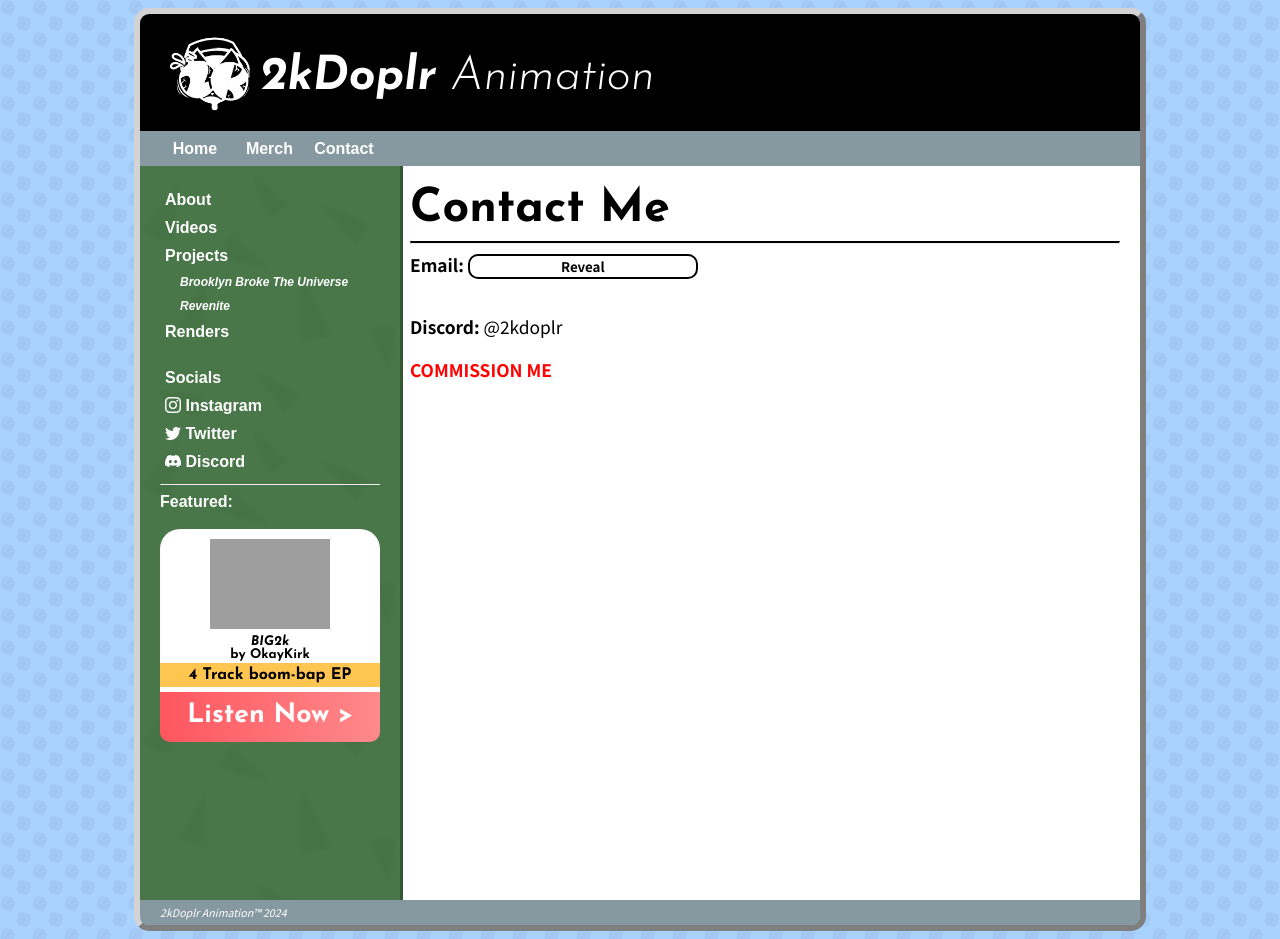
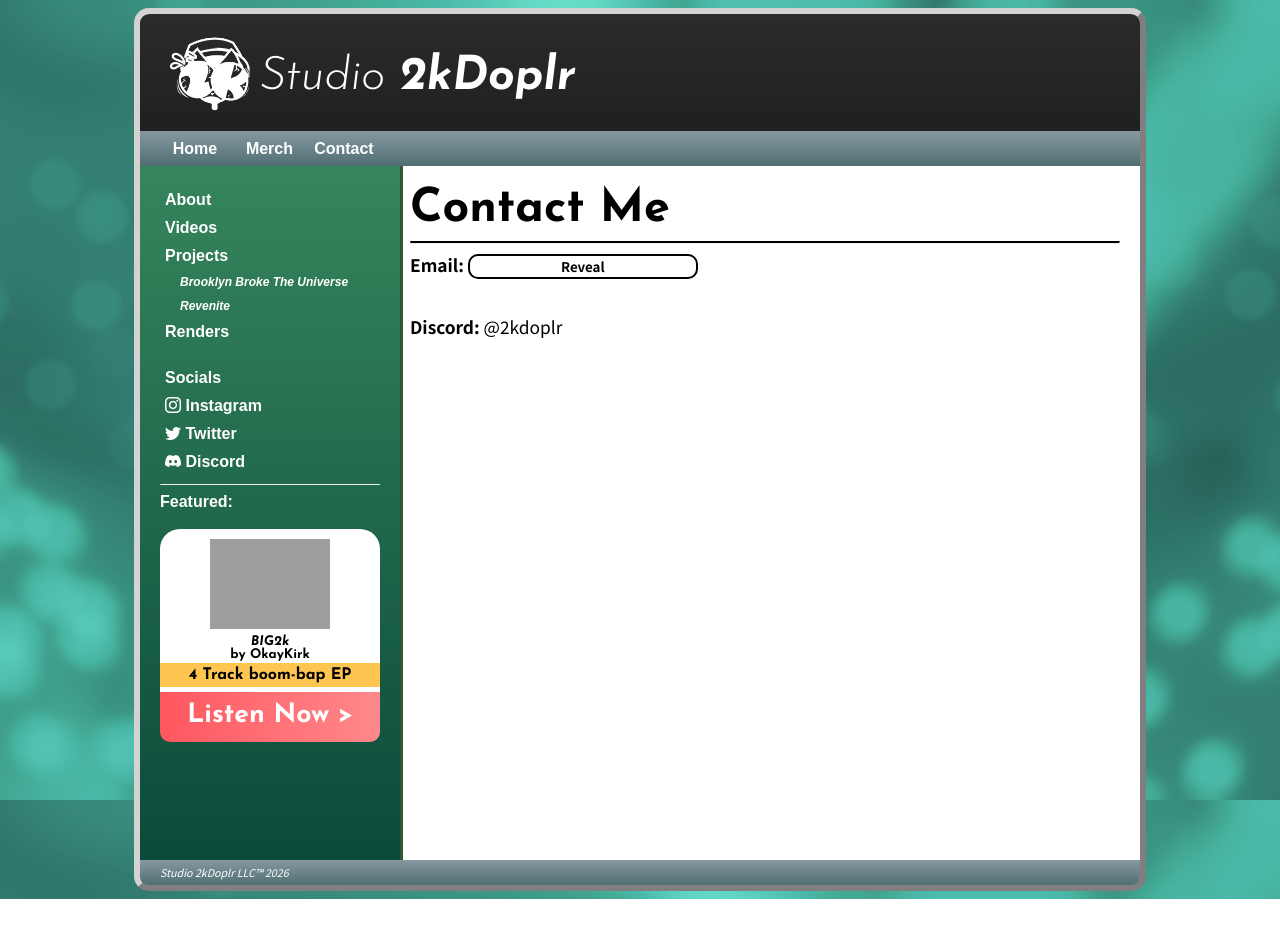
Before and after one commit to DaddyDoplr/mysite, a plain HTML site: page contact/index.html in a window 1280 px wide. After the commit the page ends 899 px from the top, so only its background shows below. Drawn offline with nearby package versions, Linux system fonts and the light colour scheme; grey boxes are pictures that could not be loaded.

Commit message:
Style update

```diff
--- a/contact/index.html
+++ b/contact/index.html
@@ -41,7 +41,7 @@
                 <img src="../assets/images/siteheader.png" alt="2kDoplr Animation Logo"
                 style="width: 80px;float:left;vertical-align: center;margin-top: -20px;margin-right: 10px;">
                 <em>
-                    <h1><b>2kDoplr</b> Animation</h1>
+                    <h1>Studio <b>2kDoplr</b></h1>
                 </em>
             </div>
 
@@ -172,7 +172,7 @@
                     <br>
                     <p><b>Discord:</b> @2kdoplr</p>
 
-                    <a href="../commissionform/index.html" style="color: red; text-decoration: none; font-size: 200%;" target="_blank"><p><b>COMMISSION ME</b></p></a>
+                    <!-- <a href="../commissionform/index.html" style="color: red; text-decoration: none; font-size: 200%;" target="_blank"><p><b>COMMISSION ME</b></p></a> -->
                 </div>
 
             </div>
@@ -181,7 +181,7 @@
             <div class="NavBar" style="
             border-bottom-left-radius: 8px;
             border-bottom-right-radius: 8px;">
-                <p style="color: white;font-size: 8pt;margin: auto;"><em>2kDoplr Animation™ 2024</em></p>
+                <p style="color: white;font-size: 8pt;margin: auto;"><em>Studio 2kDoplr LLC™ 2026</em></p>
             </div>
 
         </div>
--- a/pagestyle.css
+++ b/pagestyle.css
@@ -1,7 +1,8 @@
 body {
     font-family: sans-serif;
-    background-color: #AAD2FF;
-    background-image: url("./assets/images/bgdot.png");
+    background-image: url("./assets/images/bg.png");
+    background-size: cover;
+    background-attachment: fixed;
 }
 
 
@@ -86,7 +87,7 @@ button:hover {
     border-bottom-left-radius: 0px;
     border-bottom-right-radius: 0px;
     color: white;
-    background-color: black;
+    background: linear-gradient(0deg,rgb(32, 32, 32) 0%, rgb(41, 43, 44) 100%);
     background-clip: padding-box, content-box;
     cursor: default;
 }
@@ -97,7 +98,7 @@ button:hover {
     padding: 20px;
     padding-top: 5px;
     padding-bottom: 5px;
-    background-color: #8698A0;
+    background: linear-gradient(0deg,rgba(80, 111, 115, 1) 0%, rgba(134, 152, 160, 1) 100%);
     cursor: default;
 }
 #NavButton {
@@ -120,9 +121,8 @@ button:hover {
 /* Sidebar */
 .SideBar {
     width: 220px;
-    height: 694px;
-    background-color: #497749;
-    background-image: url("./assets/images/bgtri.png");
+    height: 654px;
+    background: linear-gradient(0deg,rgba(10, 74, 58, 1) 0%, rgba(54, 133, 92, 1) 100%);
     border-right: 3px solid #335733;
     padding: 20px;
     color: white;
@@ -148,7 +148,7 @@ button:hover {
 }
 
 .RenderTile {
-    width: 150px;
+    width: 160px;
     display: block;
 }
 .RenderCaption {
@@ -168,7 +168,7 @@ button:hover {
     margin-left: 250px;
     margin-bottom: 0px;
     width: 710px;
-    height: 690px;
+    height: 650px;
     display: inline-block;
     overflow-y: auto;
 }
```
Also changed, not shown: about/index.html (+2 -2 lines), brooklynbroketheuniverse/index.html (+2 -2 lines), renders/index.html (+14 -14 lines), revenite/index.html (+2 -2 lines), videos/index.html (+2 -2 lines), assets/images/bg.png (added).
